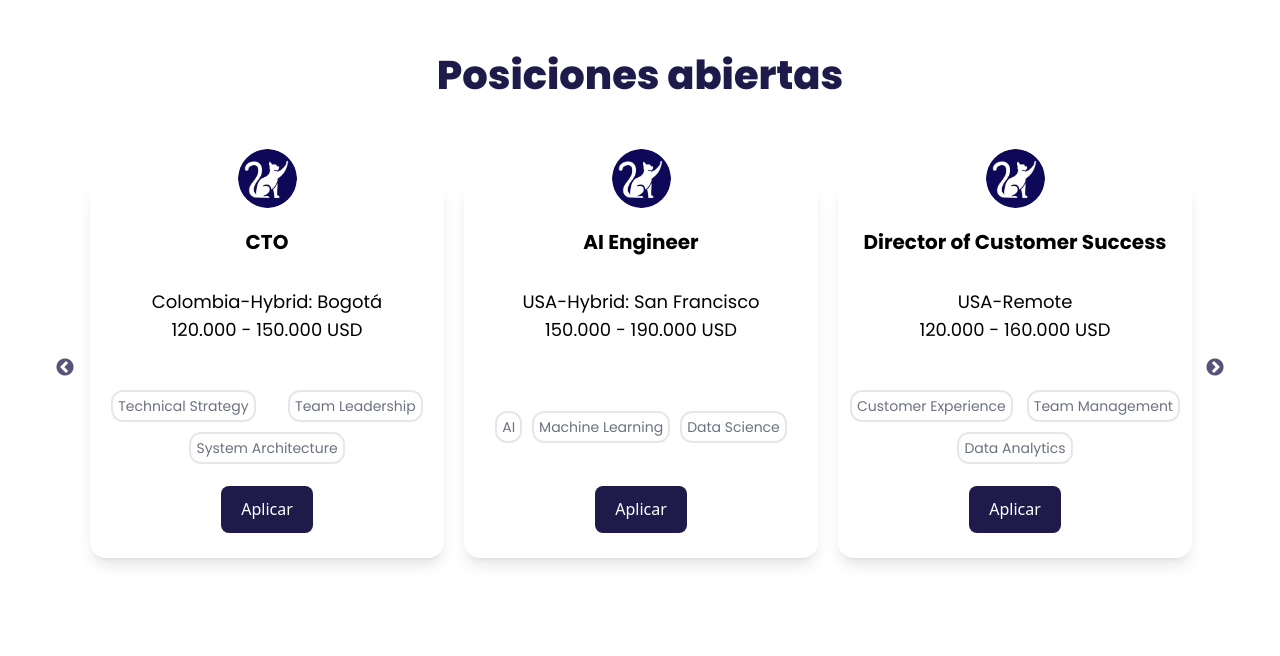
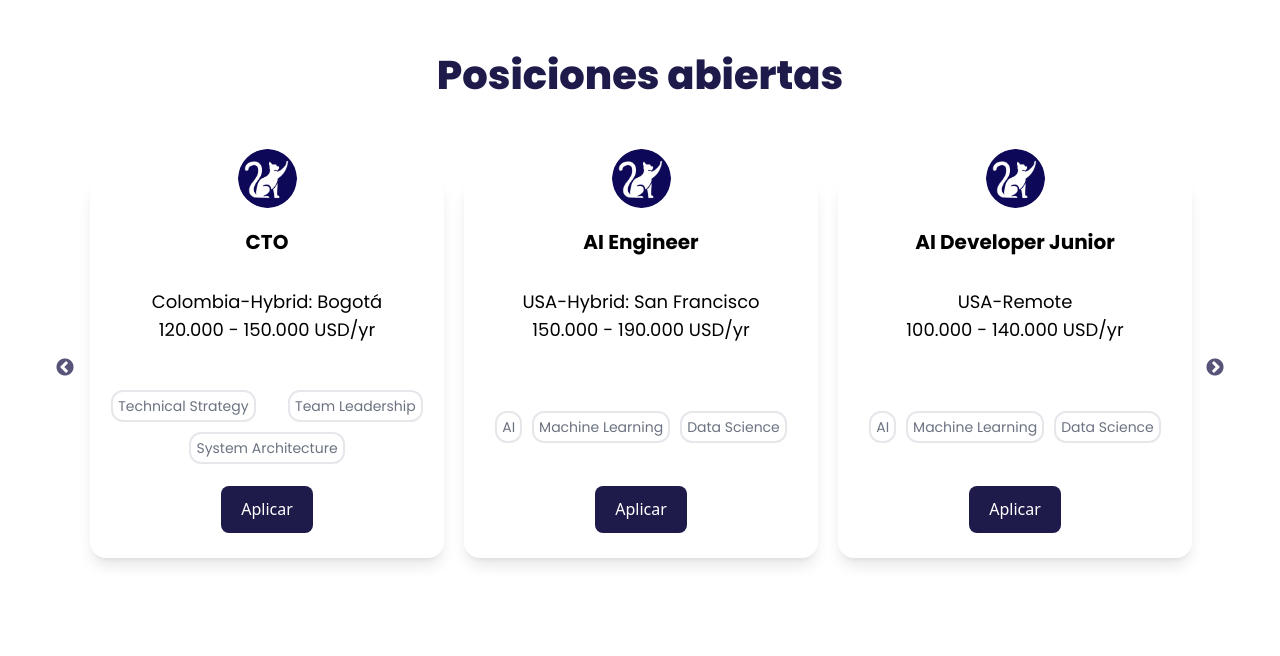
Before and after one commit to purrfecthire-org/web-es, a Next.js app: page / in a window 1280 px wide. Shown: the part 1580-2236 px from the top of the page. Built offline with nearby package versions, Linux system fonts and the light colour scheme.

Commit message:
Update RolCards.config.ts
Positions updated.

```diff
--- a/src/components/RolCards/RolCards.config.ts
+++ b/src/components/RolCards/RolCards.config.ts
@@ -3,7 +3,7 @@ export const jobPosition: JobPosition[] = [
     title: "CTO",
     country: "Colombia",
     modality: "Hybrid: Bogotá",
-    salary: "120.000 - 150.000 USD",
+    salary: "120.000 - 150.000 USD/yr",
     skills: ["Technical Strategy", "Team Leadership", "System Architecture"],
     link: "https://www.linkedin.com/company/purrfect-hire/"
   },
@@ -11,48 +11,23 @@ export const jobPosition: JobPosition[] = [
     title: "AI Engineer",
     country: "USA",
     modality: "Hybrid: San Francisco",
-    salary: "150.000 - 190.000 USD",
+    salary: "150.000 - 190.000 USD/yr",
     skills: ["AI", "Machine Learning", "Data Science"],
-    link: "https://www.linkedin.com/company/purrfect-hire/"
-  },
-  {
-    title: "Director of Customer Success",
-    country: "USA",
-    modality: "Remote",
-    salary: "120.000 - 160.000 USD",
-    skills: ["Customer Experience", "Team Management", "Data Analytics"],
-    link: "https://www.linkedin.com/company/purrfect-hire/"
-  },
-  {
-    title: "Operations Lead",
-    country: "Chile",
-    modality: "Hybrid: Santiago",
-    salary: "70.000 - 90.000 USD",
-    skills: ["Process Optimization", "Team Leadership", "Project Management"],
     link: "https://www.linkedin.com/company/purrfect-hire/"
   },
   {
     title: "AI Developer Junior",
     country: "USA",
     modality: "Remote",
-    salary: "100.000 - 140.000 USD",
+    salary: "100.000 - 140.000 USD/yr",
     skills: ["AI", "Machine Learning", "Data Science"],
     link: "https://www.linkedin.com/company/purrfect-hire/"
-  },
-
-  {
-    title: "Life Cycle Marketing Manager",
-    country: "Colombia",
-    modality: "On site",
-    salary: "18.000 - 24.000 USD",
-    skills: ["Marketing Automation", "Data Analytics", "Growth Hacking"],
-    link: "https://www.linkedin.com/posts/daniela-d%C3%ADaz-010b9b243_buscas-un-trabajo-remoto-retador-y-con-activity-7355987705136095232-qyxK/?utm_source=share&utm_medium=member_ios&rcm=ACoAADyCl0wBofVz-JJP3zIKlIgIvlrcla17P7E"
   },
   {
     title: "CISO",
     country: "Colombia",
     modality: "On site",
-    salary: "60.000 - 80.000 USD",
+    salary: "60.000 - 80.000 USD/yr",
     skills: ["Cybersecurity", "Risk Management", "Security Architecture"],
     link: "https://www.linkedin.com/company/purrfect-hire/"
   },
@@ -60,7 +35,7 @@ export const jobPosition: JobPosition[] = [
     title: "Business Developer",
     country: "Colombia",
     modality: "On site",
-    salary: "30.000 - 36.000 USD",
+    salary: "30.000 - 36.000 USD/yr",
     skills: ["Business Strategy", "Partnership Development", "Market Analysis"],
     link: "https://www.linkedin.com/posts/kathforero_urgent-hiring-for-one-of-yc-backed-companies-activity-7355683884388229120-bk22?utm_source=share&utm_medium=member_desktop&rcm=ACoAADGO1qcBAXHsrRgwTOjiZHAvC9XPiA5Kqok"
   },
@@ -68,7 +43,7 @@ export const jobPosition: JobPosition[] = [
     title: "Fullstack Developer",
     country: "Colombia",
     modality: "On site",
-    salary: "72.000 - 96.000 USD",
+    salary: "72.000 - 96.000 USD/yr",
     skills: ["React", "Node.js", "TypeScript"],
     link: "https://www.linkedin.com/posts/kathforero_urgent-hiring-for-one-of-yc-backed-companies-activity-7355683884388229120-bk22?utm_source=share&utm_medium=member_desktop&rcm=ACoAADGO1qcBAXHsrRgwTOjiZHAvC9XPiA5Kqok"
   },
@@ -76,7 +51,7 @@ export const jobPosition: JobPosition[] = [
     title: "Backend Engineer",
     country: "Latam",
     modality: "Remote",
-    salary: "24.000 - 27.600 USD",
+    salary: "24.000 - 27.600 USD/yr",
     skills: ["Python", "API Development", "Cloud Computing"],
     link: "https://www.linkedin.com/posts/daniela-d%C3%ADaz-010b9b243_buscas-un-trabajo-remoto-retador-y-con-activity-7355987705136095232-qyxK/?utm_source=share&utm_medium=member_ios&rcm=ACoAADyCl0wBofVz-JJP3zIKlIgIvlrcla17P7E"
   },
@@ -84,7 +59,7 @@ export const jobPosition: JobPosition[] = [
     title: "Sr Full Stack Engineer",
     country: "Latam",
     modality: "Remote",
-    salary: "60.000 - 78.000 USD",
+    salary: "60.000 - 78.000 USD/yr",
     skills: ["React", "Node.js", "System Architecture"],
     link: "https://www.linkedin.com/posts/daniela-d%C3%ADaz-010b9b243_buscas-un-trabajo-remoto-retador-y-con-activity-7355987705136095232-qyxK/?utm_source=share&utm_medium=member_ios&rcm=ACoAADyCl0wBofVz-JJP3zIKlIgIvlrcla17P7E"
   },
@@ -92,7 +67,7 @@ export const jobPosition: JobPosition[] = [
     title: "Data Analyst",
     country: "Latam",
     modality: "Remote",
-    salary: "24.000 - 30.000 USD",
+    salary: "24.000 - 30.000 USD/yr",
     skills: ["SQL", "Python", "Data Visualization"],
     link: "https://www.linkedin.com/posts/daniela-d%C3%ADaz-010b9b243_buscas-un-trabajo-remoto-retador-y-con-activity-7355987705136095232-qyxK/?utm_source=share&utm_medium=member_ios&rcm=ACoAADyCl0wBofVz-JJP3zIKlIgIvlrcla17P7E"
   },
@@ -100,23 +75,15 @@ export const jobPosition: JobPosition[] = [
     title: "SDR",
     country: "Colombia",
     modality: "On site",
-    salary: "24.000 - 36.000 USD",
+    salary: "24.000 - 36.000 USD/yr",
     skills: ["Sales Development", "Lead Generation", "CRM Management"],
-    link: "https://www.linkedin.com/posts/daniela-d%C3%ADaz-010b9b243_buscas-un-trabajo-remoto-retador-y-con-activity-7355987705136095232-qyxK/?utm_source=share&utm_medium=member_ios&rcm=ACoAADyCl0wBofVz-JJP3zIKlIgIvlrcla17P7E"
-  },
-  {
-    title: "Marketing Manager",
-    country: "Colombia",
-    modality: "On site",
-    salary: "18.000 - 24.000 USD",
-    skills: ["Digital Marketing", "Content Strategy", "Social Media"],
     link: "https://www.linkedin.com/posts/daniela-d%C3%ADaz-010b9b243_buscas-un-trabajo-remoto-retador-y-con-activity-7355987705136095232-qyxK/?utm_source=share&utm_medium=member_ios&rcm=ACoAADyCl0wBofVz-JJP3zIKlIgIvlrcla17P7E"
   },
   {
     title: "Sr. Backend Engineer",
     country: "Colombia",
     modality: "On site",
-    salary: "60.000 - 90.000 USD",
+    salary: "60.000 - 90.000 USD/yr",
     skills: ["System Architecture", "Microservices", "Team Leadership"],
     link: "https://www.linkedin.com/company/purrfect-hire/"
   },
@@ -124,7 +91,7 @@ export const jobPosition: JobPosition[] = [
     title: "React Native Developer",
     country: "Latam",
     modality: "Remote",
-    salary: "24.000 - 36.000 USD",
+    salary: "24.000 - 36.000 USD/yr",
     skills: ["React Native", "Mobile Development", "JavaScript", "Redux", "API Integration"],
     link: "https://www.linkedin.com/company/purrfect-hire/"
   }
```
